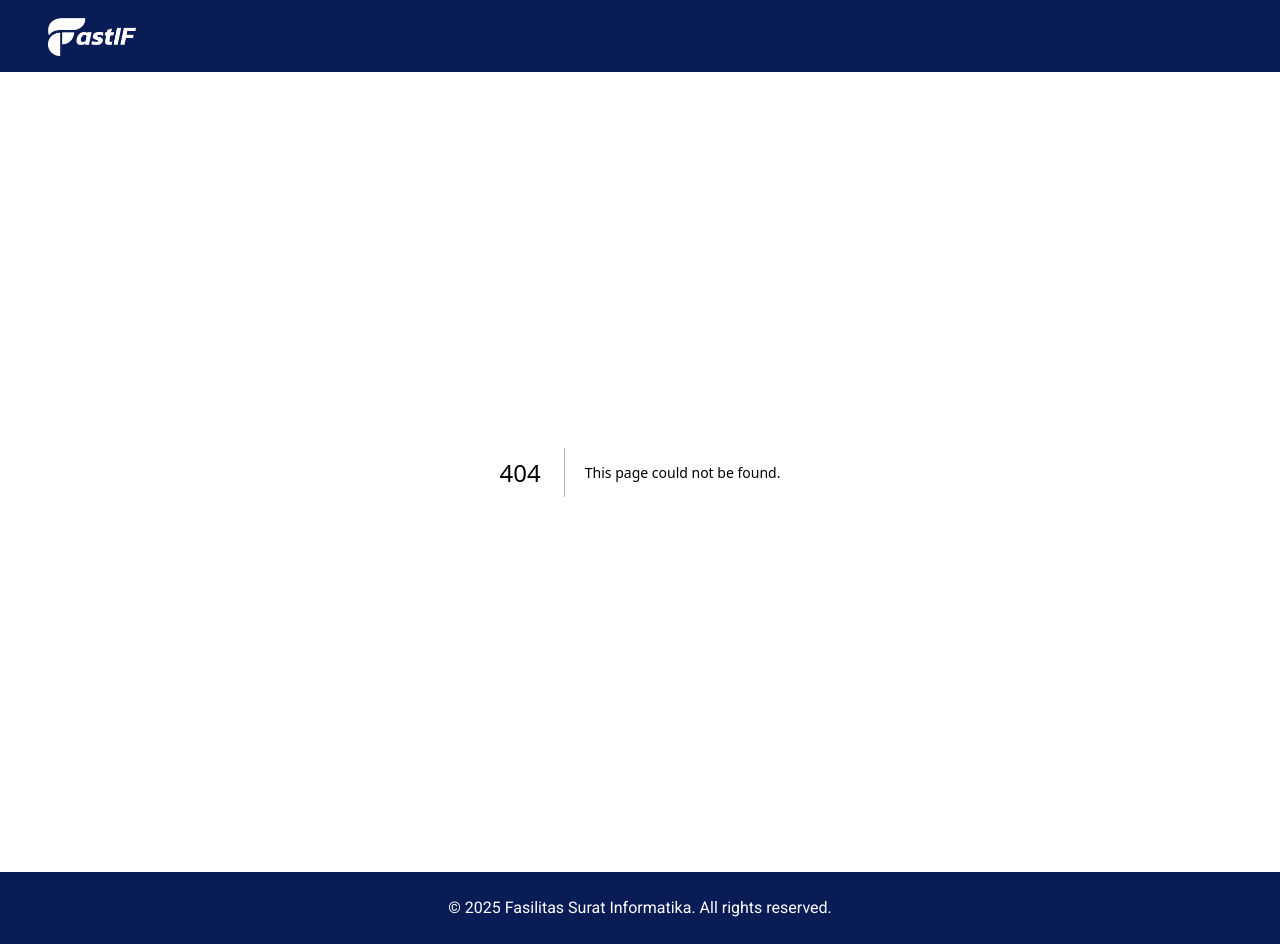
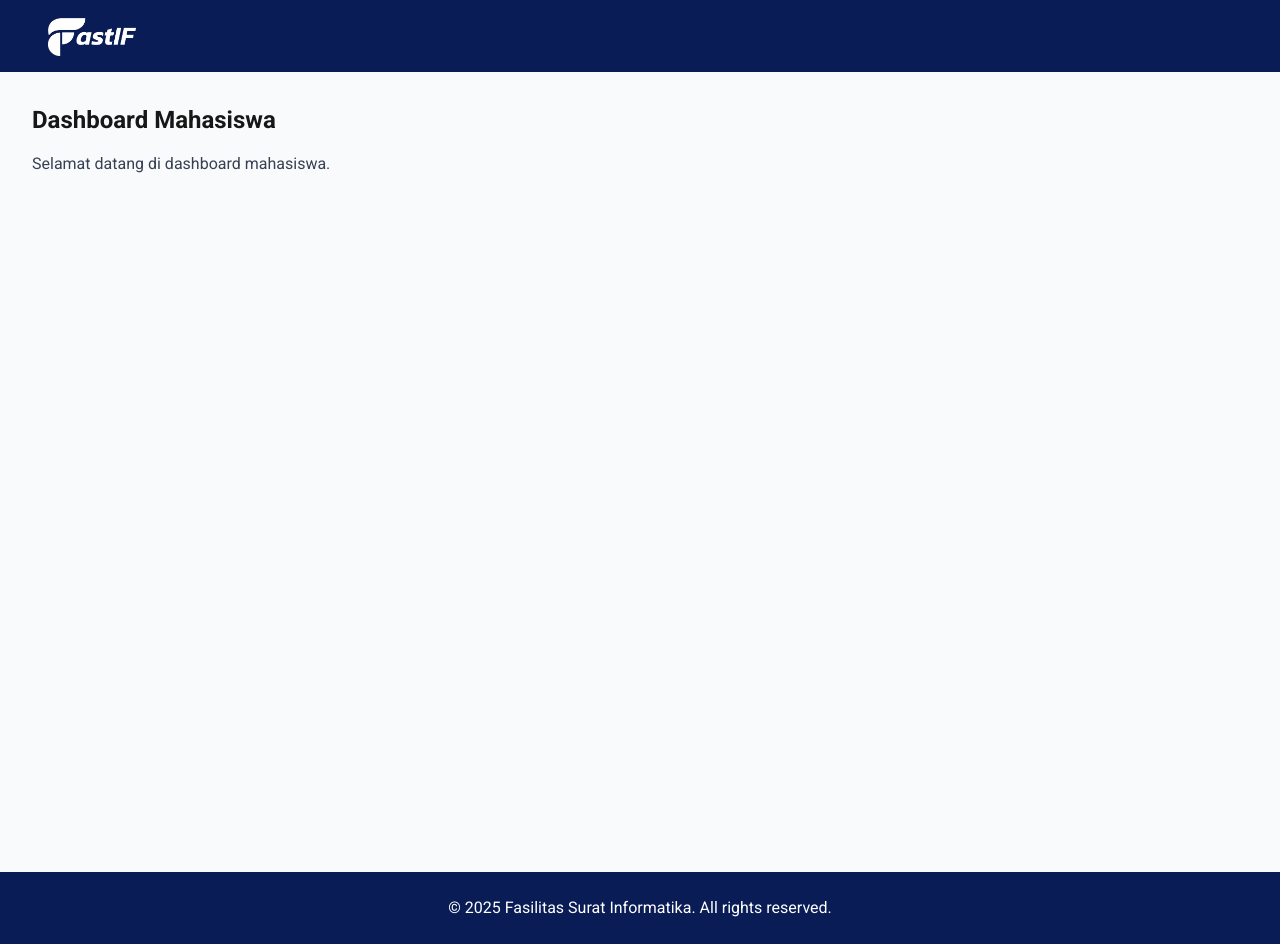
Before and after one commit to Suanda27/FastIF, a Next.js app: page /mahasiswa/dashboard_mhs in a window 1280 px wide. Before the commit this address had no page. Built offline with nearby package versions, Linux system fonts and the light colour scheme.

Commit message:
update login page routing and correct department name; add default export React component at dashboard page

```diff
--- a/src/app/login/page.tsx
+++ b/src/app/login/page.tsx
@@ -11,7 +11,7 @@ export default function LoginPage() {
 
   const handleSubmit = (e: FormEvent) => {
     e.preventDefault();
-    router.push('/dashboard');
+    router.push('/mahasiswa/dashboard_mhs');
   };
 
   return (
@@ -29,7 +29,7 @@ export default function LoginPage() {
             Sistem Surat Menyurat Cepat
           </h1>
           <p className="text-lg md:text-xl font-medium text-center text-gray-900 mt-1">
-            Jurusan Informatika
+            Jurusan Teknik Informatika
           </p>
         </div>
 
--- /dev/null
+++ b/src/app/mahasiswa/dashboard_mhs/page.tsx
@@ -0,0 +1,10 @@
+export default function DashboardMhsPage() {
+  return (
+    <main className="min-h-screen bg-gray-50 p-8">
+      <div className="max-w-7xl mx-auto">
+        <h1 className="text-2xl font-bold mb-4">Dashboard Mahasiswa</h1>
+        <p className="text-gray-700">Selamat datang di dashboard mahasiswa.</p>
+      </div>
+    </main>
+  );
+}
```
